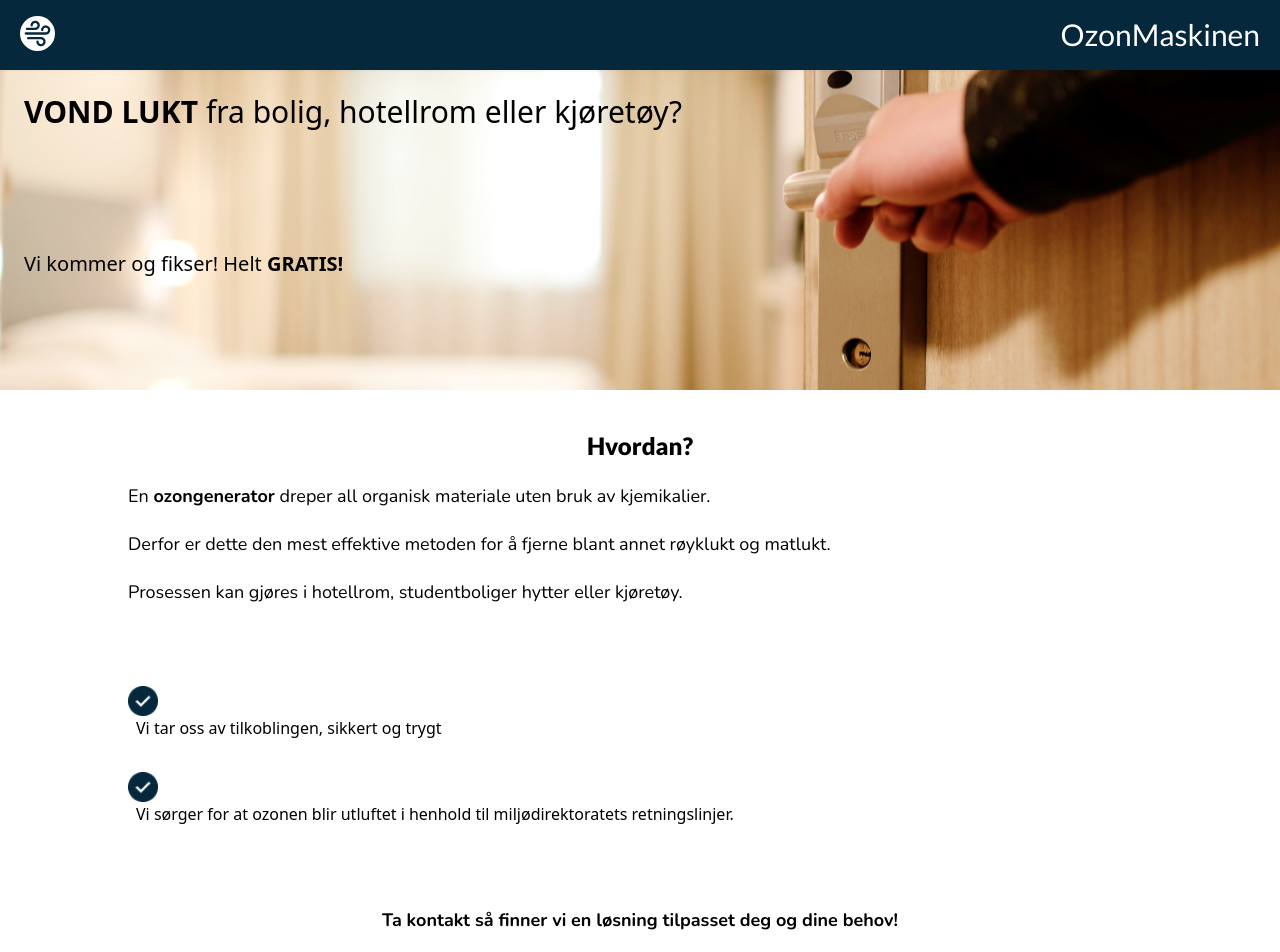
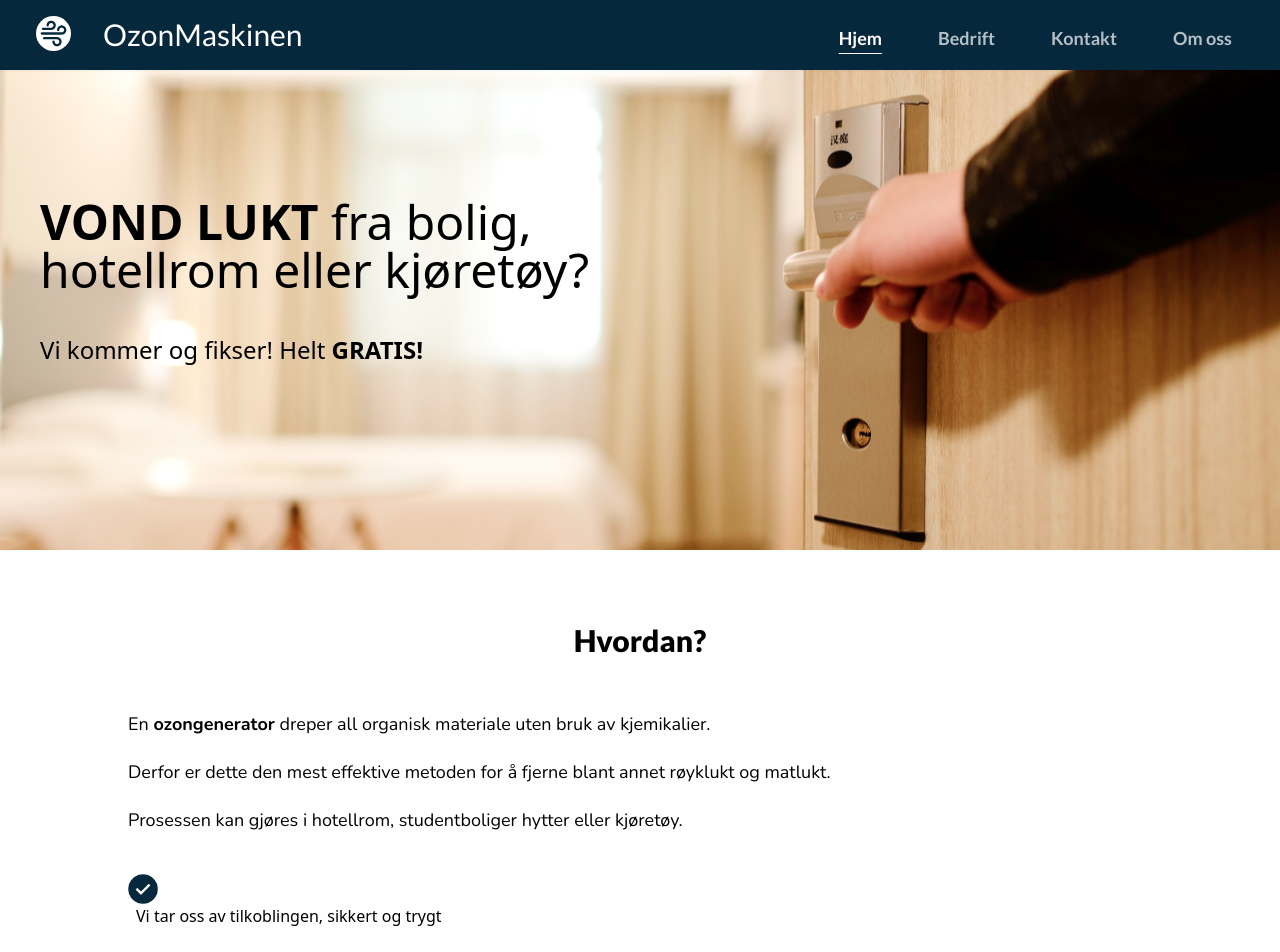
Before and after one commit to MagnusPladsen/ozonbehandling, a Next.js app: page / in a window 1280 px wide. Shown: the top 952 px of the page. Built offline with nearby package versions, Linux system fonts and the light colour scheme.

Commit message:
Home 1.0 Done - Responsive OK
Home 1.0 launch
- Desktop & Mobile friendly
- Hero text moved
- Fixed NavBar

```diff
--- a/components/buttons/DefaultButton.component.tsx
+++ b/components/buttons/DefaultButton.component.tsx
@@ -1,3 +1,4 @@
+import { motion } from "framer-motion";
 import Link from "next/link";
 import React from "react";
 
@@ -11,7 +12,16 @@ export default function DefaultButton({
   return (
     <>
       <Link href="/kontakt">
-        <a className="py-4 px-10 rounded bg-primary font-bold text-white ">{text}</a>
+        <motion.div
+          whileHover={{
+            scale: 1.1,
+          }}
+          className="hover:cursor-pointer"
+        >
+          <a className=" py-4 px-10 rounded bg-primary font-bold text-white ">
+            {text}
+          </a>
+        </motion.div>
       </Link>
     </>
   );
--- a/components/hero/Hero.component.tsx
+++ b/components/hero/Hero.component.tsx
@@ -1,19 +1,21 @@
 import React from "react";
 import Image from "next/image";
-/* import heroImage from "../public/images/hero.png"; */
+import { motion } from "framer-motion";
 
 export default function Hero() {
   const spanStyle = "font-black";
 
   return (
-    <div className="w-full">
+    <div className="w-full pt-[70px]">
       <div className="hero">
-        <div className="flex-row pl-6">
-          <div className="text-3xl pt-6 pb-[15vh] w-[60vw]">
+        <div className="flex-row pl-6 lg:pl-10 2xl:pl-20">
+          <div className="text-3xl lg:text-5xl 2xl:text-7xl pt-6 lg:pt-32 pb-[22vh] 2xl:pb-15vh] lg:pb-[5vh] lg:w-[50vw] ">
             <span className={spanStyle}>VOND LUKT</span> fra bolig, hotellrom
             eller kjøretøy?
           </div>
-          <div className="text-xl ">
+          <div
+            className="text-xl lg:text-2xl 2xl:text-4xl"
+          >
             Vi kommer og fikser! Helt <span className={spanStyle}>GRATIS!</span>
           </div>
         </div>
--- a/components/index/BulletInfo.component.tsx
+++ b/components/index/BulletInfo.component.tsx
@@ -4,11 +4,11 @@ import CheckMarkIcon from "/public/images/icons/checkMark.png";
 
 export default function BulletInfo() {
   return (
-    <div className=" pb-10 w-[80vw] mx-auto pt-20">
+    <div className=" pb-10 w-[80vw] 2xl:w-[60vw] mx-auto pt-10">
       {/* <h2 className="font-header font-extrabold text-2xl text-center pb-5">
         Informasjon
       </h2> */}
-      <div className="flex flex-col gap-8">
+      <div className="flex flex-col gap-8 content-center">
         <div className="">
           <div className="inline pr-2">
             <Image
@@ -18,8 +18,9 @@ export default function BulletInfo() {
               height={30}
             />
           </div>
-
-          <p className="inline">Vi tar oss av tilkoblingen, sikkert og trygt</p>
+          <p className="inline">
+            Vi tar oss av tilkoblingen, sikkert og trygt
+          </p>
         </div>
 
         <div className="">
--- a/components/index/how.component.tsx
+++ b/components/index/how.component.tsx
@@ -2,11 +2,12 @@ import React from "react";
 import DefaultButton from "../buttons/DefaultButton.component";
 import BulletInfo from "./BulletInfo.component";
 
+
 export default function How() {
-  const paragraphStyling = "font-text pt-5 w-[80vw] text-lg mx-auto";
+  const paragraphStyling = "font-text pt-5 w-[80vw] 2xl:w-[60vw] text-lg mx-auto";
   return (
-    <div className="pt-10 pb-10">
-      <h2 className="font-header font-extrabold text-2xl text-center">
+    <div className="pt-10 pb-10 ">
+      <h2 className="font-header font-extrabold text-2xl text-center lg:py-8 lg:text-3xl">
         Hvordan?
       </h2>
       <div className="">
@@ -23,14 +24,14 @@ export default function How() {
           kjøretøy.
         </p>
         <BulletInfo />
-        <div className="w-[80vw] mx-auto text-center py-10">
+        <div className="w-[80vw] mx-auto text-center py-28">
           <p className="font-text font-bold pb-10 text-lg mx-auto">
             Ta kontakt så finner vi en løsning tilpasset deg og dine behov!
           </p>
           <DefaultButton text="Kontakt oss" onClick={() => {}} />
         </div>
       </div>
-      <p className="font-text pt-20 w-[80vw] font-light text-sm mx-auto">
+      <p className="font-text pt-20 w-[80vw] 2xl:w-[60vw] font-light text-sm mx-auto">
         *Tilbudet gjelder 1 gratis demo hos overnattingssteder, større
         utleievirksomheter og kjøretøyforhandlere
       </p>
--- a/components/navigation/NavBar.component.tsx
+++ b/components/navigation/NavBar.component.tsx
@@ -9,8 +9,8 @@ export default function NavBar() {
   const active = "underline underline-offset-8";
   return (
     <>
-      <div className="w-full bg-primary h-[70px] font-header px-[20px] pt-4 drop-shadow-sm">
-        <div className="flex justify-between opacity-100">
+      <div className="w-full fixed bg-primary h-[70px] font-header px-[20px] 2xl:px-20 pt-4 drop-shadow-sm lg:flex justify-between">
+        <div className="flex justify-between opacity-100 lg:justify-start lg:gap-8 lg:pl-4">
           <div className="">
             <Image
               src="/favicon.svg"
@@ -32,22 +32,87 @@ export default function NavBar() {
             />
           </div>
         </div>
+              {/* DESKTOP NAV MENU */}
+      <div className="hidden lg:flex justify-between pr-7">
+        <div className="mx-auto text-center text-white font-header text-lg font-bold flex flex-row gap-14 pt-2">
+          <Link href="/">
+            <p
+              className={` ${
+                router.pathname === "/" ? active : "opacity-50"
+              }`}
+            >
+              Hjem
+            </p>
+          </Link>
+          <Link href="/bedrift">
+            <p
+              className={` opacity-70 ${
+                router.pathname === "/bedrift" ? active : "opacity-50"
+              }`}
+            >
+              Bedrift
+            </p>
+          </Link>
+          <Link href="/kontakt">
+            <p
+              className={` opacity-70 ${
+                router.pathname === "/kontakt" ? active : "opacity-50"
+              }`}
+            >
+              Kontakt
+            </p>
+          </Link>
+          <Link href="/om-oss">
+            <p
+              className={` opacity-70 ${
+                router.pathname === "/om-oss" ? active : "opacity-50"
+              }`}
+            >
+              Om oss
+            </p>
+          </Link>
+        </div>
+      </div>
       </div>
       {isOpen && (
-        <div className="w-screen absolute bg-primary h-full font-header px-[20px] pt-10">
+        <div className="lg:hidden w-screen absolute bg-primary h-full font-header px-[20px] pt-32">
           <div className="flex justify-between pb-10">
             <div className="mx-auto text-center text-white font-header text-xl font-bold">
               <Link href="/">
-                <p className={`py-10 ${router.pathname === "/" ? active : "opacity-70"}`}>Hjem</p>
+                <p
+                  className={`py-10 ${
+                    router.pathname === "/" ? active : "opacity-70"
+                  }`}
+                >
+                  Hjem
+                </p>
               </Link>
               <Link href="/bedrift">
-                <p className={`py-10 opacity-70 ${router.pathname === "/bedrift" ? active : "opacity-70"}`}>Bedrift</p>
+                <p
+                  className={`py-10 opacity-70 ${
+                    router.pathname === "/bedrift" ? active : "opacity-70"
+                  }`}
+                >
+                  Bedrift
+                </p>
               </Link>
               <Link href="/kontakt">
-                <p className={`py-10 opacity-70 ${router.pathname === "/kontakt" ? active : "opacity-70"}`}>Kontakt</p>
+                <p
+                  className={`py-10 opacity-70 ${
+                    router.pathname === "/kontakt" ? active : "opacity-70"
+                  }`}
+                >
+                  Kontakt
+                </p>
               </Link>
               <Link href="/om-oss">
-                <p className={`py-10 opacity-70 ${router.pathname === "/om-oss" ? active : "opacity-70"}`}>Om oss</p>
+                <p
+                  className={`py-10 opacity-70 ${
+                    router.pathname === "/om-oss" ? active : "opacity-70"
+                  }`}
+                >
+                  Om oss
+                </p>
               </Link>
             </div>
           </div>
--- a/package.json
+++ b/package.json
@@ -6,6 +6,7 @@
     "start": "next start"
   },
   "dependencies": {
+    "framer-motion": "^7.6.1",
     "next": "latest",
     "react": "18.2.0",
     "react-dom": "18.2.0"
--- a/styles/globals.css
+++ b/styles/globals.css
@@ -11,4 +11,5 @@
     align-items: center;
     justify-content: center;
     /* -webkit-filter: brightness(110%);  */
+    @apply lg:h-[60vh]
 }
```
Also changed, not shown: public/images/icons/checkMark.png, 1 other file (tests, documents, lock files or other folders).
